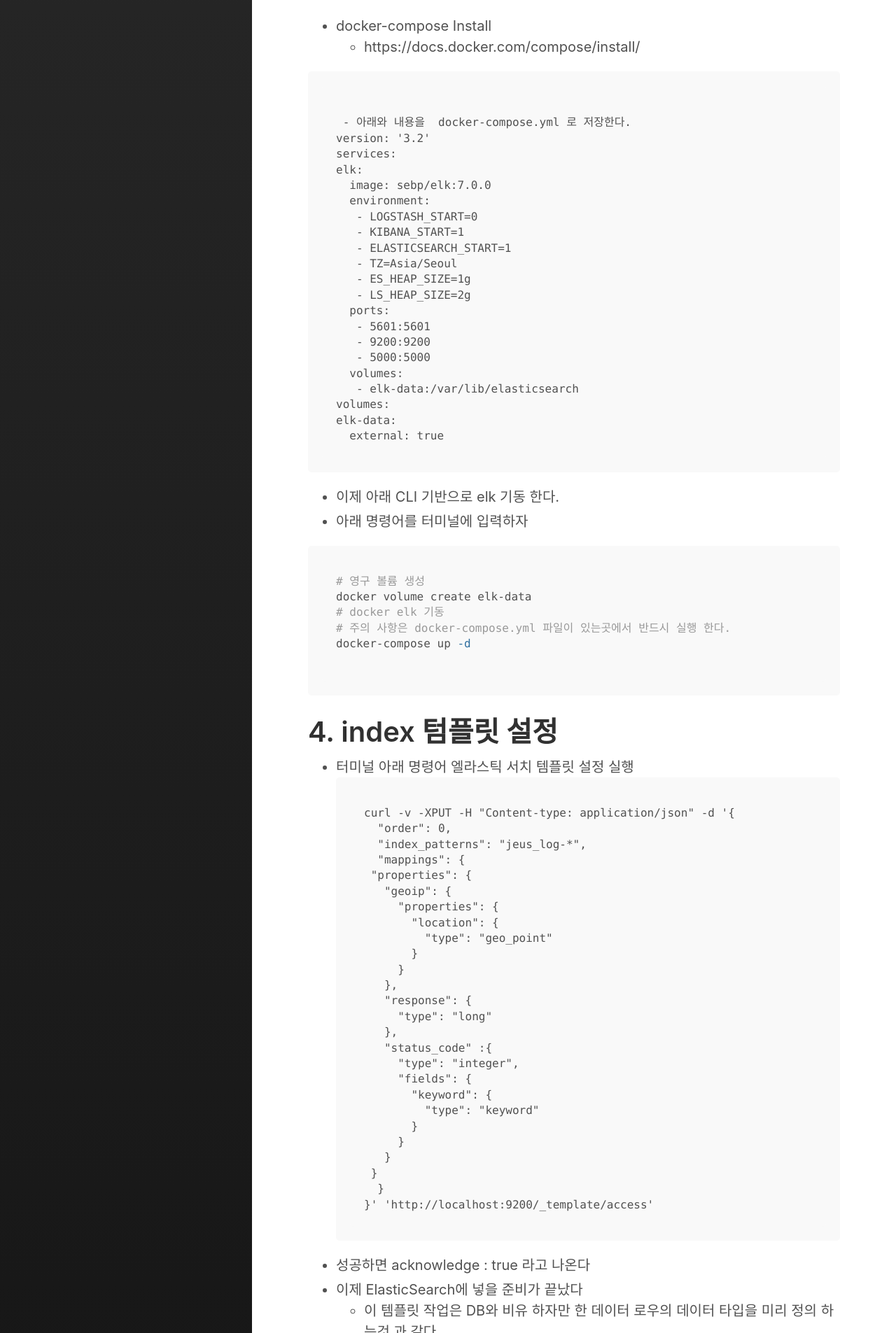
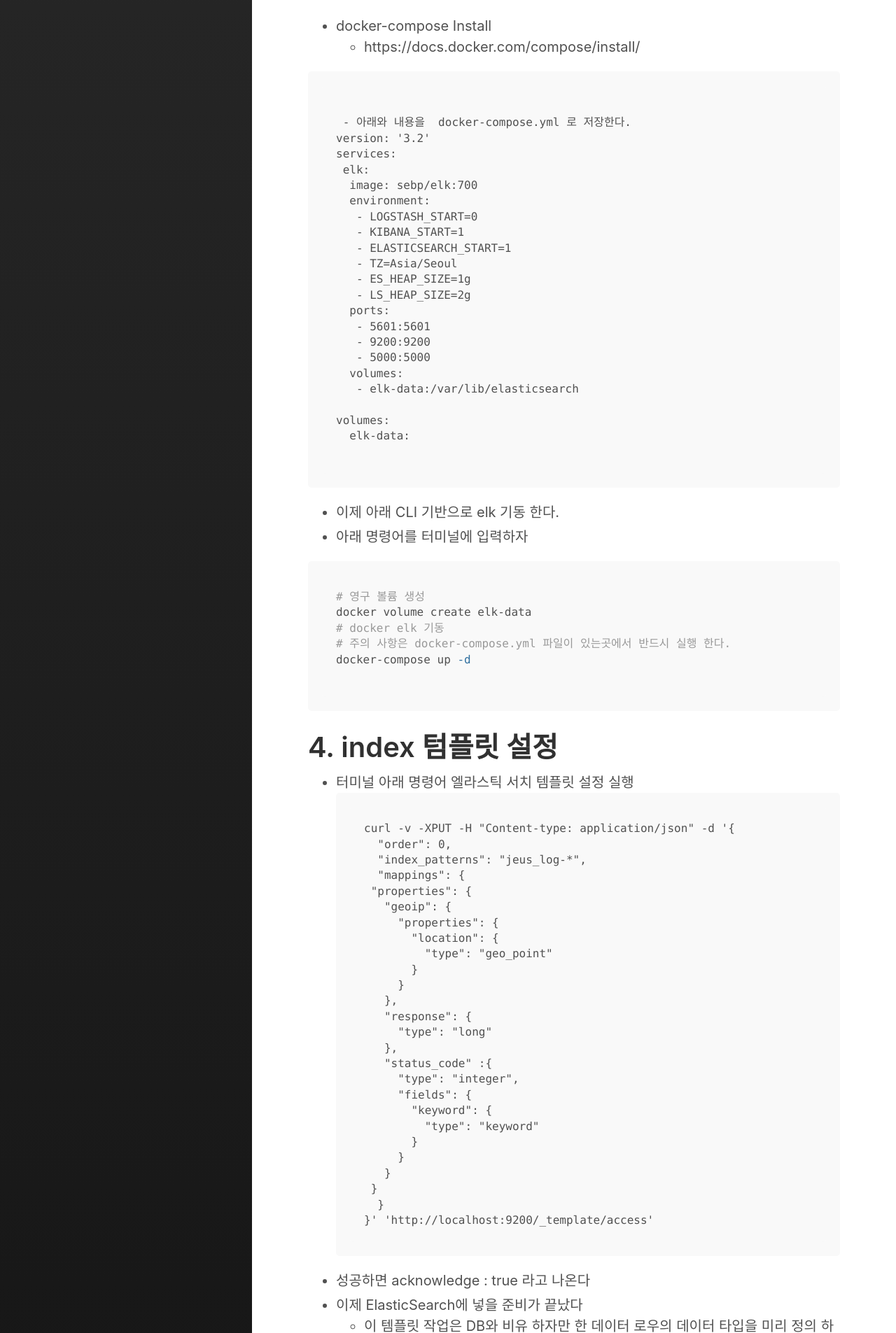
Before and after one commit to kranian/kranian.github.io, a Jekyll site: the page built from _posts/2019-05-02-Custom_Access_LogAnalysis.md, in a window 1280 px wide. Shown: the part 1786-3691 px from the top of the page at 70% size. Built offline with Jekyll 4.4.1, drawn with Linux system fonts in a browser that asks for light colours; comment, search, counter and statistics services are not loaded.

Commit message:
로그 분석 기능 추가

````diff
--- a/_posts/2019-05-02-Custom_Access_LogAnalysis.md
+++ b/_posts/2019-05-02-Custom_Access_LogAnalysis.md
@@ -50,8 +50,8 @@ JEUS 샘플 액세스
  - 아래와 내용을  docker-compose.yml 로 저장한다.
 version: '3.2'
 services:
-elk:
-  image: sebp/elk:7.0.0
+ elk:
+  image: sebp/elk:700
   environment:
    - LOGSTASH_START=0
    - KIBANA_START=1
@@ -65,9 +65,10 @@ elk:
    - 5000:5000
   volumes:
    - elk-data:/var/lib/elasticsearch
+
 volumes:
-elk-data:
-  external: true
+  elk-data:
+
  ```
  - 이제 아래 CLI 기반으로 elk 기동 한다.
  - 아래 명령어를 터미널에 입력하자
````
